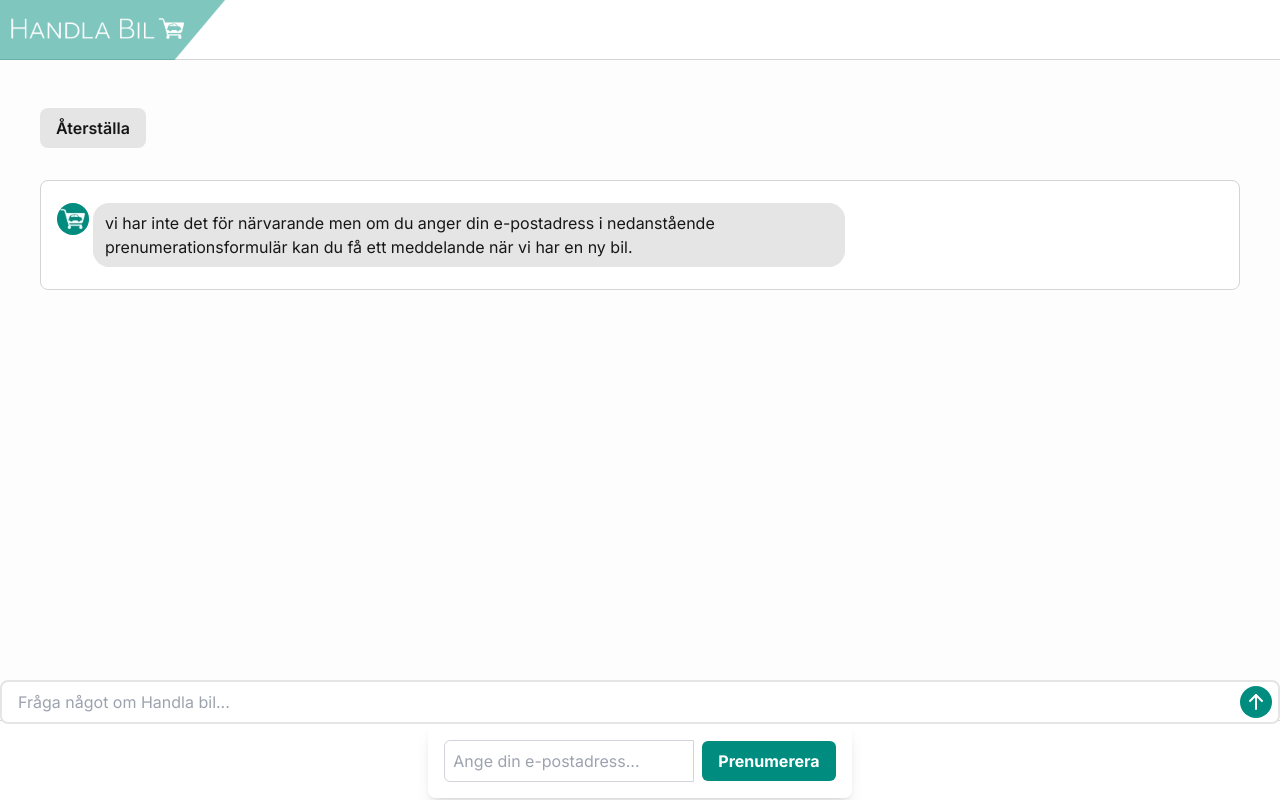
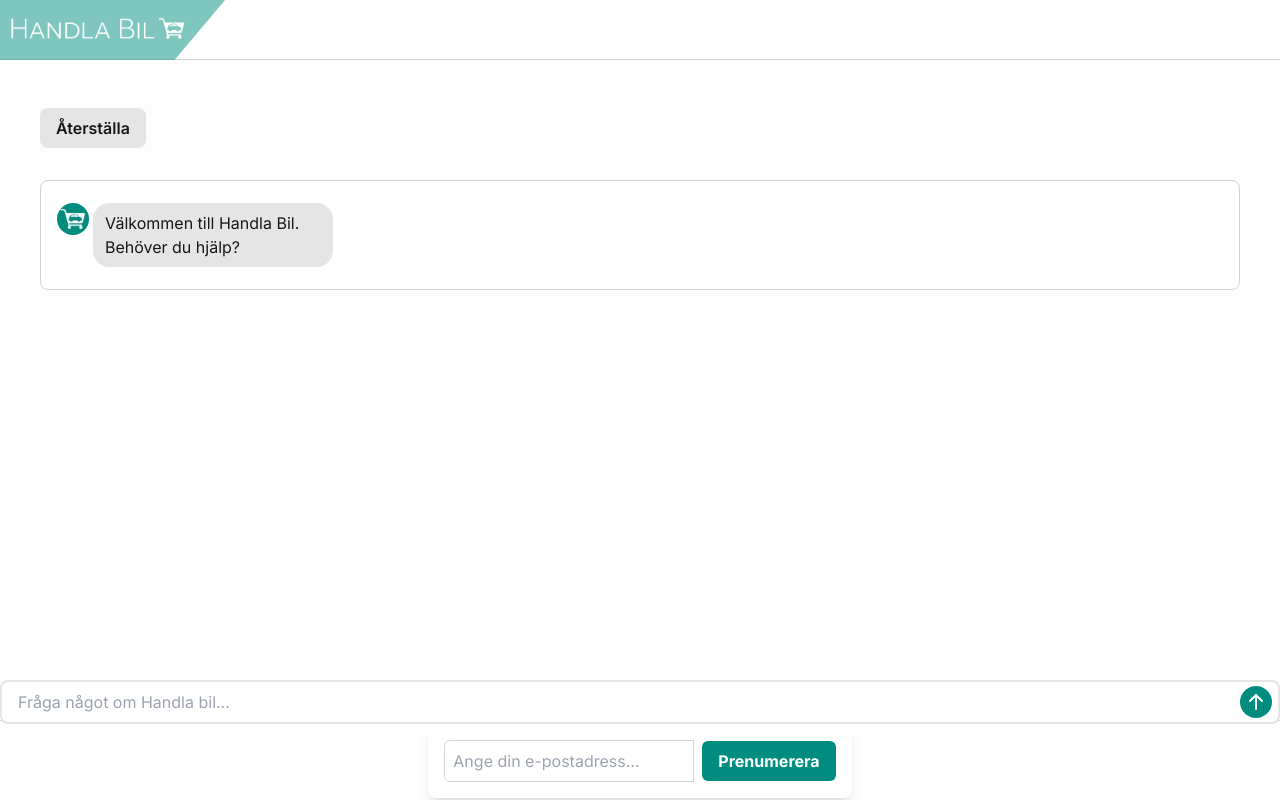
Before and after one commit to frelin/handlabil-chatbot, a Next.js app: page / in a window 1280 px wide. Built offline with nearby package versions, Linux system fonts and the light colour scheme.

Commit message:
added default message

```diff
--- a/components/Chat/ChatMessage.tsx
+++ b/components/Chat/ChatMessage.tsx
@@ -41,6 +41,7 @@ export const ChatMessage: FC<Props> = ({ message }) => {
     if (!message.content) return;
 
     if (message.content.includes('Filter')) {
+      setKeyword(true);
       const filter = message.content.split('Filter: ')[1]?.split('.')[0];
       if (filter) {
         setFilteredMessage(message.content.replace(` Filter: ${filter}.`, ''));
@@ -231,7 +232,14 @@ export const ChatMessage: FC<Props> = ({ message }) => {
                 </div>
               ):(
                 <div className="flex items-center bg-neutral-200 text-neutral-900 rounded-2xl px-3 py-2 max-w-[67%] whitespace-pre-wrap" style={{ overflowWrap: "anywhere" }}>
-                  vi har inte det för närvarande men om du anger din e-postadress i nedanstående prenumerationsformulär kan du få ett meddelande när vi har en ny bil.
+                  {keyword ? (
+                    <p>
+                      vi har inte det för närvarande men om du anger din e-postadress i nedanstående prenumerationsformulär kan du få ett meddelande när vi har en ny bil.
+                    </p>
+
+                  ):(
+                    <p>{message.content}</p>
+                  )}
                 </div>
               )}
           </div>
```
